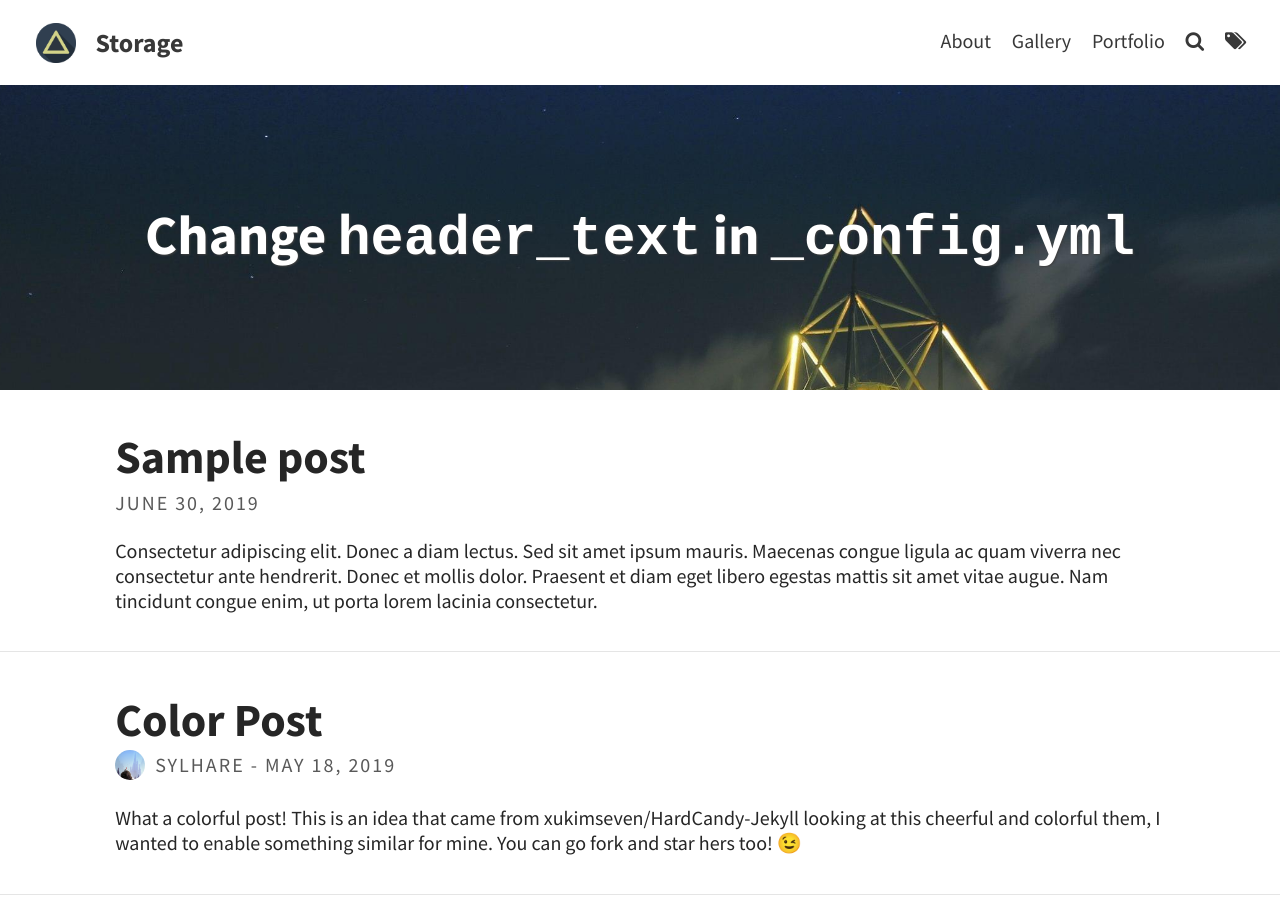
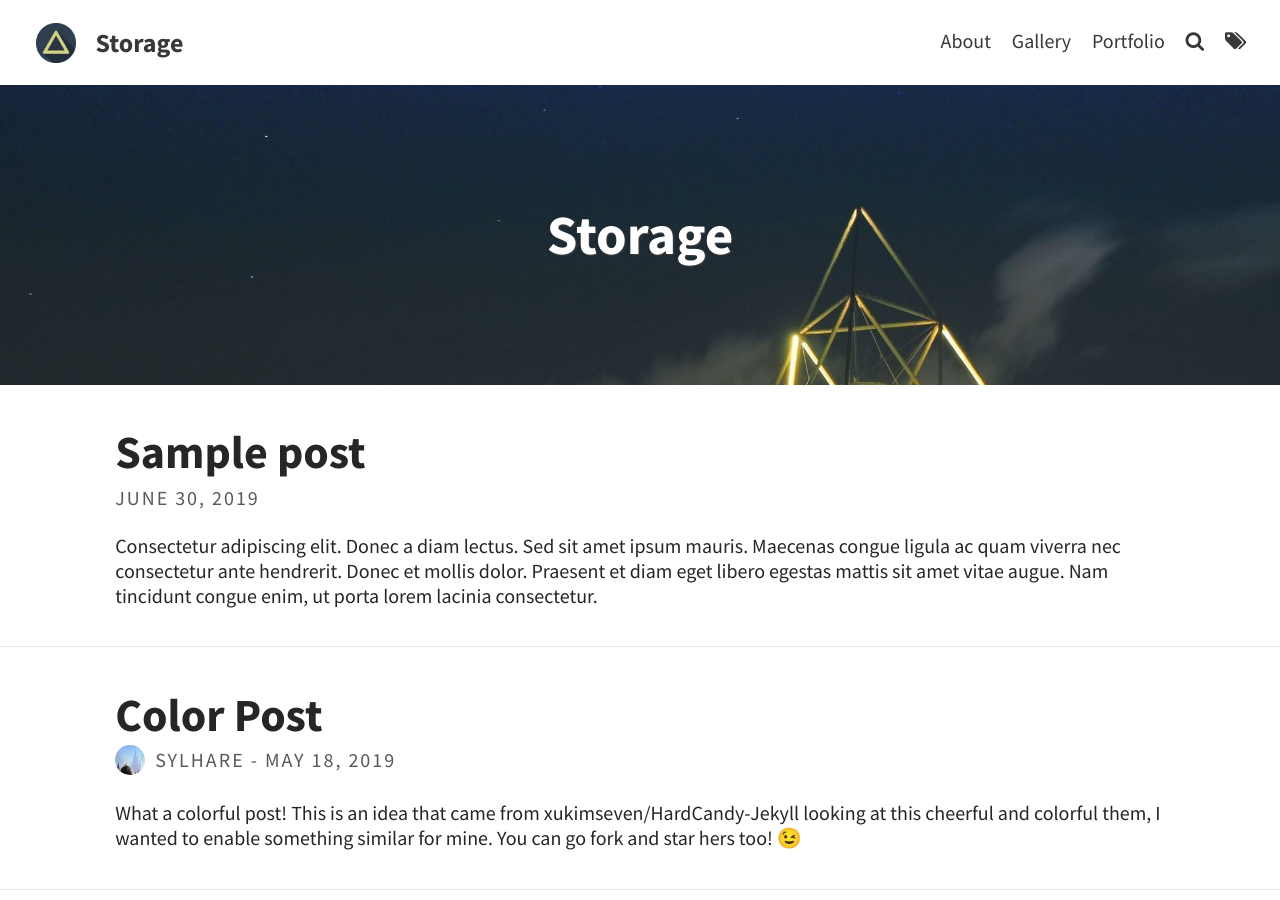
Before and after one commit to mjyoo2/mjyoo2.github.io, a Jekyll site: the page built from index.html, in a window 1280 px wide and 900 px high. Built offline with Jekyll 4.4.1, drawn with Linux system fonts in a browser that asks for light colours; the list of posts is cut into pages by our own code.

Commit message:
Update _config.yml

```diff
--- a/_config.yml
+++ b/_config.yml
@@ -9,7 +9,7 @@ avatar: assets/img/triangle.png                         # Empty for no avatar in
 favicon: assets/favicon.ico                             # Icon displayed in the tab
 
 # Header and footer text
-header_text: # Change Blog header text
+header_text: Storage    # Change Blog header text
 header_feature_image: assets/img/pexels/triangular.jpeg
 footer_text: >
   Powered by <a href="https://jekyllrb.com/">Jekyll</a> with <a href="https://github.com/sylhare/Type-on-Strap">Type on Strap</a>
```
